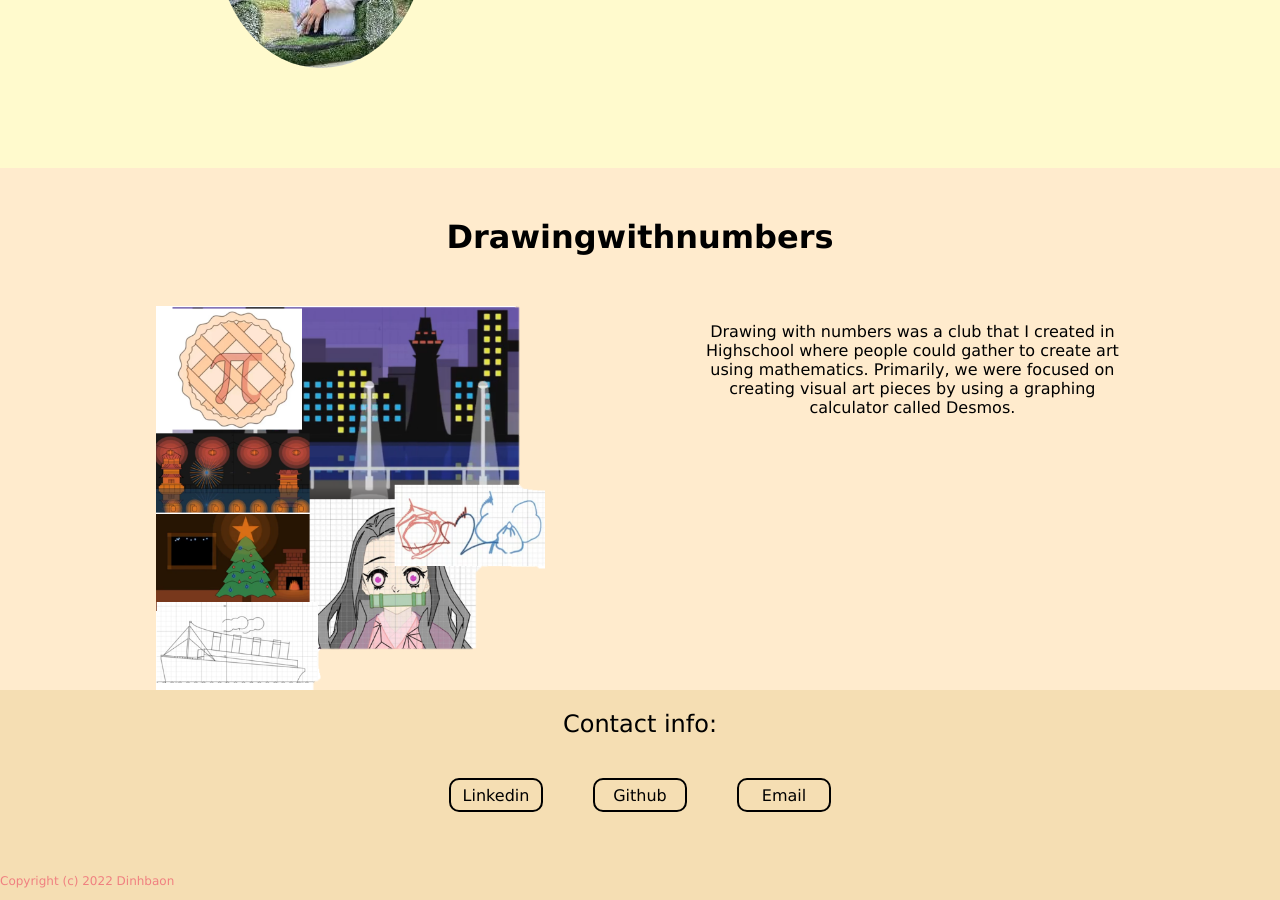
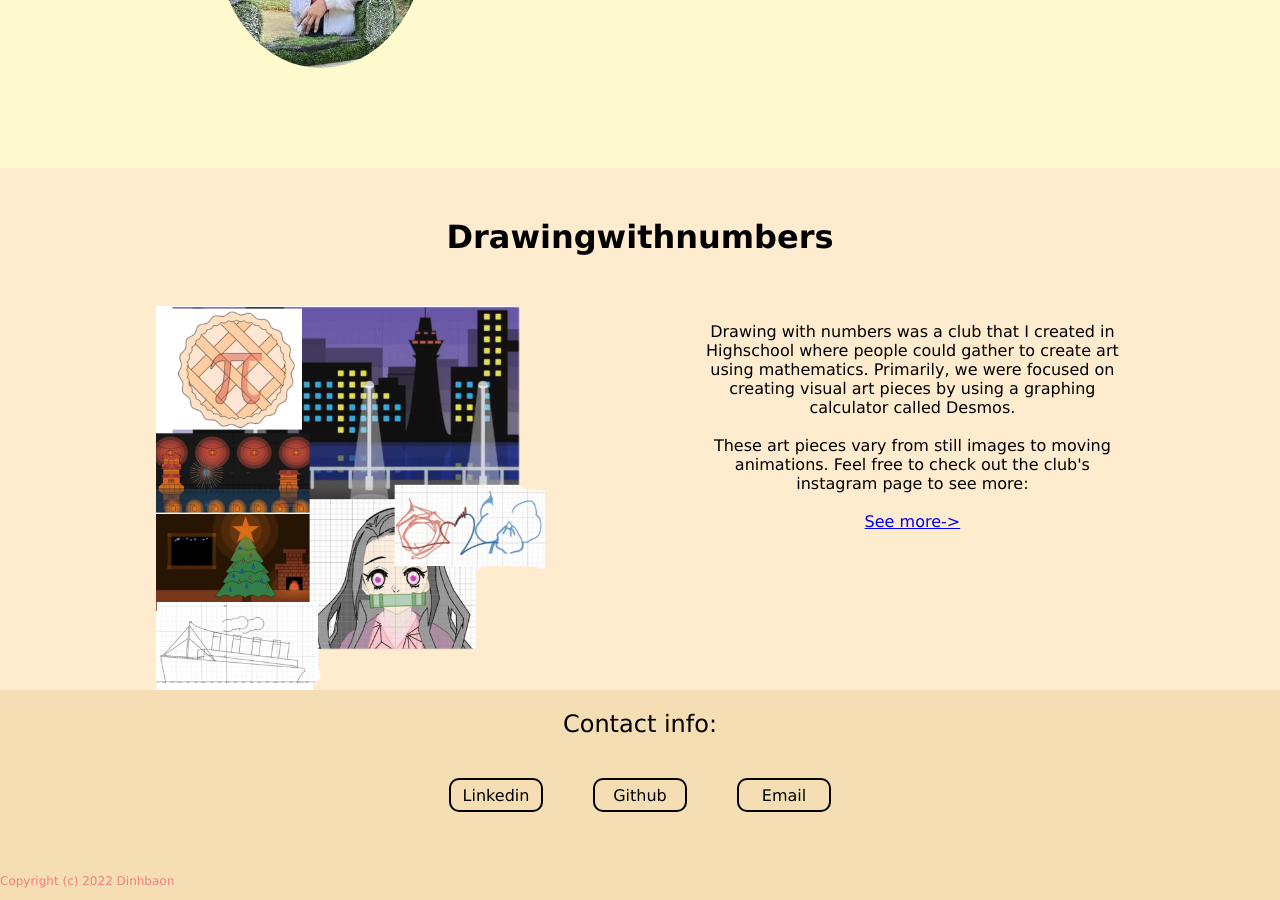
Before and after one commit to Dinhbaon/Dinhbaon.github.io, a Jekyll site: the page index.html, which Jekyll copies as it is, in a window 1280 px wide and 900 px high, scrolled down 1229 px. Built offline with Jekyll 4.4.1, drawn with Linux system fonts in a browser that asks for light colours.

Commit message:
Update index.html

```diff
--- a/index.html
+++ b/index.html
@@ -43,7 +43,10 @@
         <h1 style="text-align:center; margin:0; padding: 50px 0; font-weight:450px; ">Drawingwithnumbers</h1>
         <div style="display:flex; justify-content:space-evenly;">
             <img src="assets\images\collage.png" alt="collage of drawing with numbers work" style= "height:30vw; width:auto; "  />
-            <p id="info">Drawing with numbers was a club that I created in Highschool where people could gather to create art using mathematics. Primarily, we were focused on creating visual art pieces by using a graphing calculator called Desmos. </p>
+            <p id="info">Drawing with numbers was a club that I created in Highschool where people could gather to create art using mathematics. Primarily, we were focused on creating visual art pieces by using a graphing calculator called Desmos.
+                <br><br> These art pieces vary from still images to moving animations. Feel free to check out the club's instagram page to see more:
+                <br><br> <a href="https://www.instagram.com/drawingwithnumbers/">See more-></a>
+            </p>
 
         </div>
 
```
